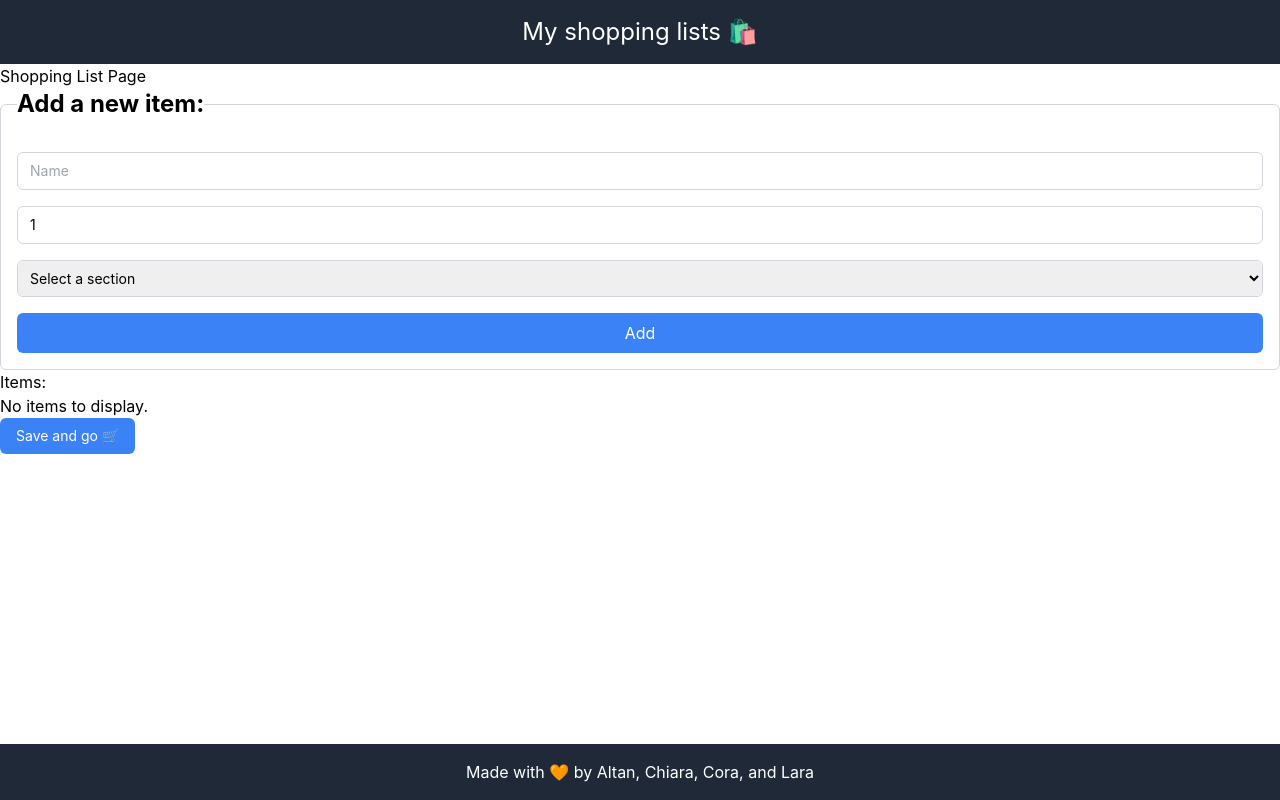
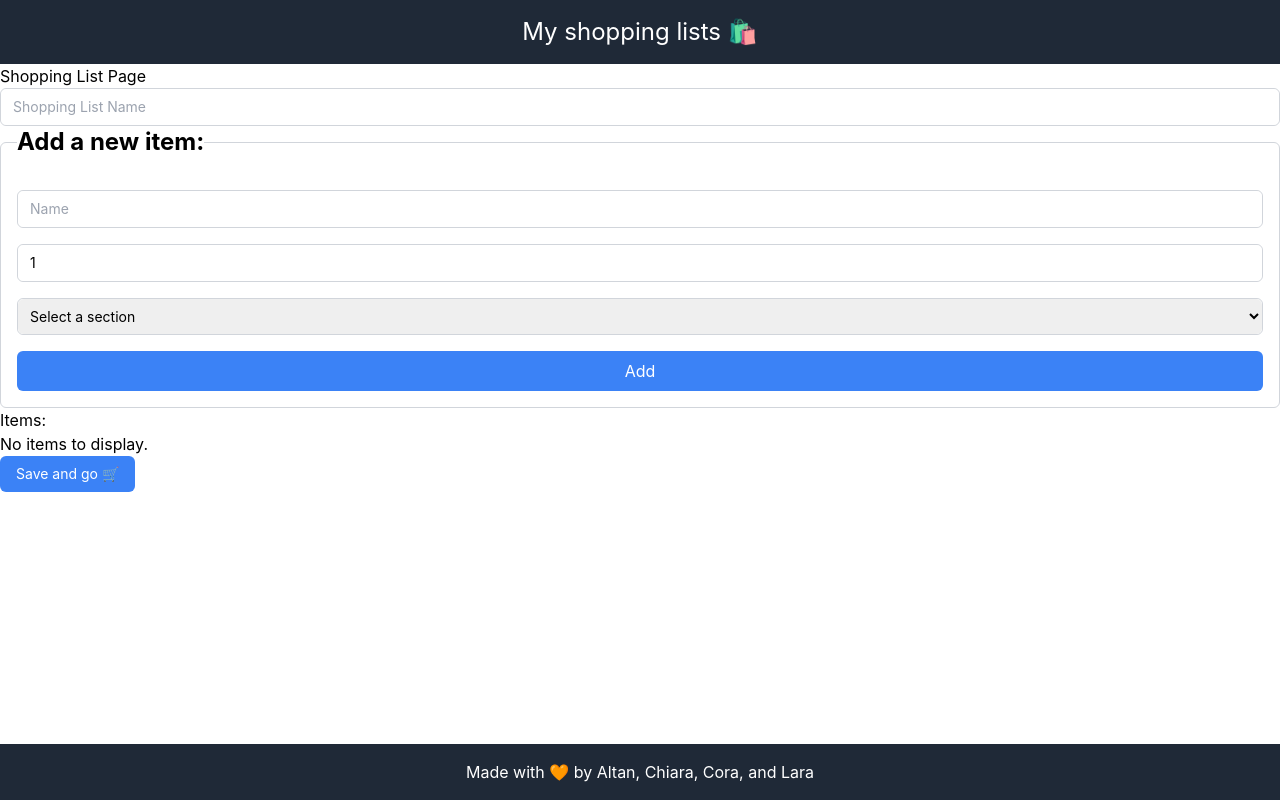
Before and after one commit to laraduerlich/neuefische-group-project-groceryshopping, a React (Vite) app in the folder frontend/: page /shoppinglist in a window 1280 px wide. Built offline with nearby package versions, Linux system fonts and the light colour scheme.

Commit message:
feat: Add field to input a shopping list name when creating a new list

```diff
--- a/frontend/src/pages/ShoppingListPage.tsx
+++ b/frontend/src/pages/ShoppingListPage.tsx
@@ -7,6 +7,8 @@ import {useNavigate} from "react-router-dom";
 export default function ShoppingListPage(){
 
     const [items, setItems] = useState<{item: Item, quantity: string}[]>([]);
+
+    const [shoppingListName, setShoppingListName] = useState("");
 
     const handleGoShoppingButtonClick = () => {
         const id: string = ""  // Get this from the POST API call
@@ -23,6 +25,15 @@ export default function ShoppingListPage(){
     return (
         <div className="shopping-list-page">
             Shopping List Page
+            <div className="relative rounded-md border border-gray-300">
+                <input type="text"
+                       id="shoppingListName"
+                       name="shoppingListName"
+                       value={shoppingListName}
+                       onChange={(e) => setShoppingListName(e.target.value)} required
+                       placeholder="Shopping List Name"
+                       className="w-full py-2 pl-3 text-sm rounded-md focus:outline-none dark:bg-gray-100 dark:text-gray-800 focus:dark:bg-gray-50 focus:dark:border-blue-600"/>
+            </div>
             <ItemForm onSubmit={handleSubmitNewItem}
             />
             <GroupedItems items={items} checkbox={false}/>
```
